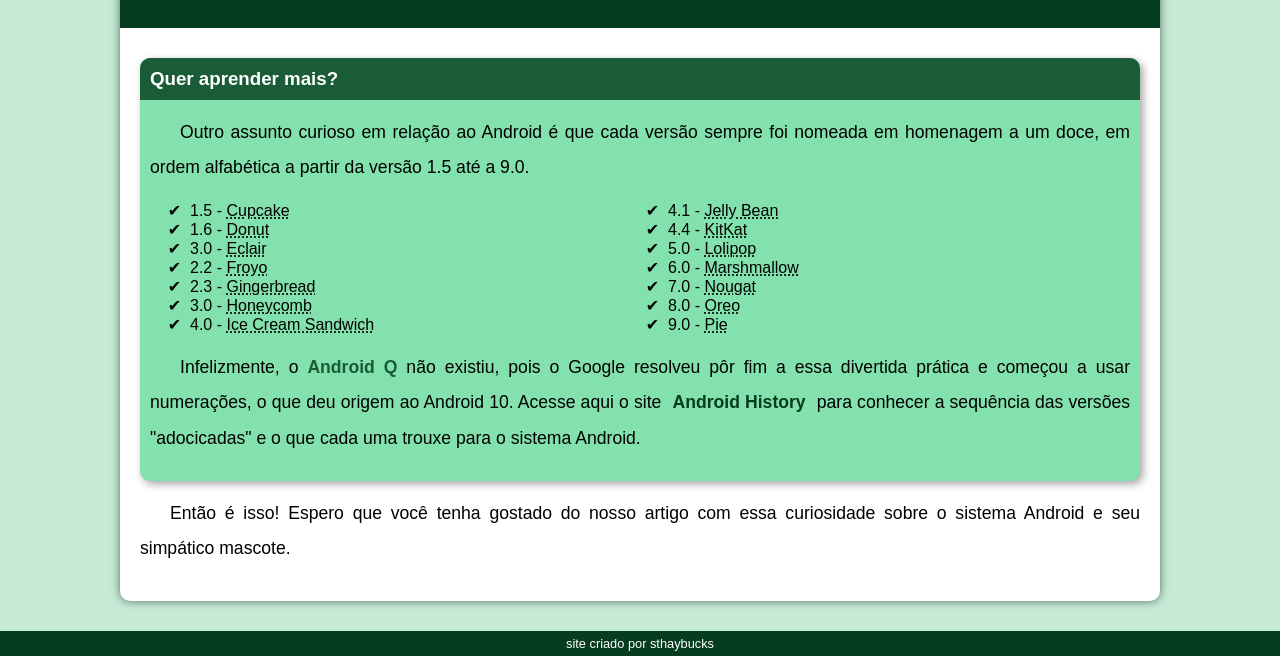
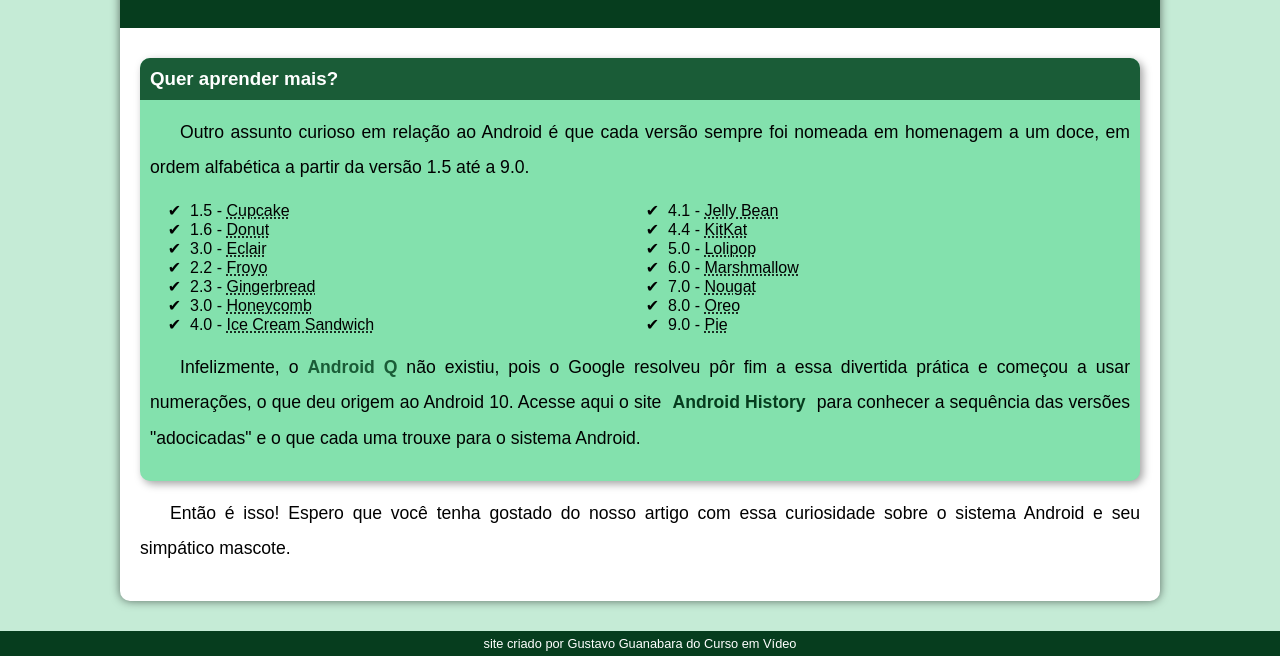
Before and after one commit to sthaybucks/Projeto-Android, a plain HTML site: page index.html in a window 1280 px wide. Shown: the part 2461-3117 px from the top of the page. Drawn offline with Linux system fonts and the light colour scheme.

Commit message:
Update index.html

```diff
--- a/index.html
+++ b/index.html
@@ -88,7 +88,7 @@
         </article>
     </main>
     <footer>
-        <p>site criado por sthaybucks</p>
+        <p>site criado por Gustavo Guanabara do Curso em Vídeo</p>
     </footer>
 </body>
 </html>
```
